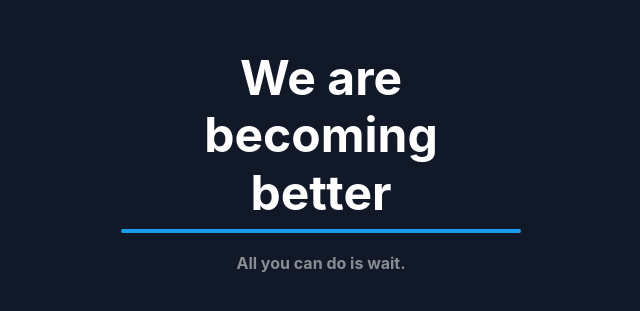
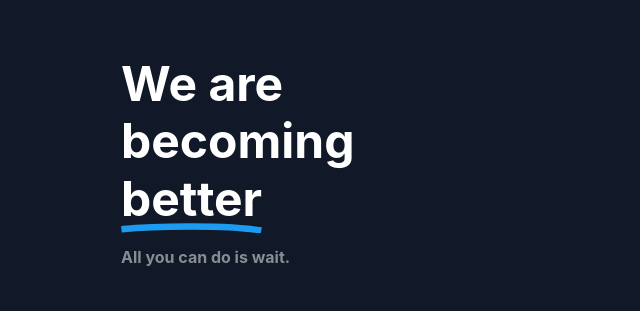
Before and after one commit to uptrixio/starsmix, a plain HTML site: page index.html in a window 1280 px wide. Shown: the part 239-550 px from the top of the page, without its empty margins (319-959 px from the left). Drawn offline with Linux system fonts and the light colour scheme; a web font is replaced by a local one.

Commit message:
Add files via upload

```diff
--- a/index.html
+++ b/index.html
@@ -3,12 +3,10 @@
 <head>
   <meta charset="UTF-8">
   <meta name="viewport" content="width=device-width, initial-scale=1">
-  <title>Stars</title>
-  <!-- Подключение SF Pro Display -->
+  <title>We are becoming better</title>
   <link href="https://fonts.cdnfonts.com/css/sf-pro-display" rel="stylesheet">
   <style>
     :root {
-      /* CSS-переменные для Telegram темы */
       --bg: var(--tg-theme-bg-color, #111827);
       --text: var(--tg-theme-text-color, #ffffff);
       --accent: var(--tg-theme-link-color, #1d9bf0);
@@ -19,6 +17,7 @@
       padding: 0;
       height: 100%;
     }
+
     body {
       font-family: 'SF Pro Display', -apple-system, BlinkMacSystemFont, system-ui, sans-serif;
       font-weight: bold;
@@ -27,7 +26,7 @@
       display: flex;
       justify-content: center;
       align-items: center;
-      text-align: center;
+      text-align: left;
       padding: 20px;
       box-sizing: border-box;
     }
@@ -41,17 +40,24 @@
       font-size: 2.5rem;
       line-height: 1.2;
       margin: 0 0 20px;
+    }
+
+    .underline {
+      display: inline-block;
       position: relative;
     }
 
-    h1::after {
-      content: '';
-      display: block;
+    .underline svg {
+      position: absolute;
+      left: 0;
+      bottom: -6px;
       width: 100%;
-      height: 4px;
-      background-color: var(--accent);
-      margin-top: 8px;
-      border-radius: 2px;
+      height: auto;
+      color: var(--accent);
+    }
+
+    .underline svg path {
+      stroke: currentColor;
     }
 
     .subtitle {
@@ -59,7 +65,6 @@
       color: rgba(255, 255, 255, 0.5);
     }
 
-    /* Адаптив */
     @media (max-width: 480px) {
       h1 {
         font-size: 2rem;
@@ -74,20 +79,27 @@
 </head>
 <body>
   <div class="container">
-    <h1>We are<br>becoming<br>better</h1>
+    <h1>
+      We are<br>
+      becoming<br>
+      <span class="underline">
+        better
+        <svg width="324" height="25" viewBox="0 0 324 25" fill="none" xmlns="http://www.w3.org/2000/svg">
+          <path d="M0.933809 14.1066C79.9945 6.29259 245.72 4.22617 322.087 17.1281" stroke-width="15"/>
+        </svg>
+      </span>
+    </h1>
     <div class="subtitle">All you can do is wait.</div>
   </div>
 
-  <!-- Telegram Mini App API integration -->
   <script>
     window.Telegram?.WebApp?.onEvent('themeChanged', function() {
-      // при изменении темы
-      document.documentElement.style.setProperty('--bg', window.Telegram.WebApp.themeParams.bg_color);
-      document.documentElement.style.setProperty('--text', window.Telegram.WebApp.themeParams.text_color);
-      document.documentElement.style.setProperty('--accent', window.Telegram.WebApp.themeParams.link_color);
+      const t = window.Telegram.WebApp.themeParams;
+      document.documentElement.style.setProperty('--bg', t.bg_color);
+      document.documentElement.style.setProperty('--text', t.text_color);
+      document.documentElement.style.setProperty('--accent', t.link_color);
     });
 
-    // сразу при загрузке
     if (window.Telegram?.WebApp?.themeParams) {
       const t = window.Telegram.WebApp.themeParams;
       document.documentElement.style.setProperty('--bg', t.bg_color);
@@ -97,3 +109,4 @@
   </script>
 </body>
 </html>
+<!--  -->
```
